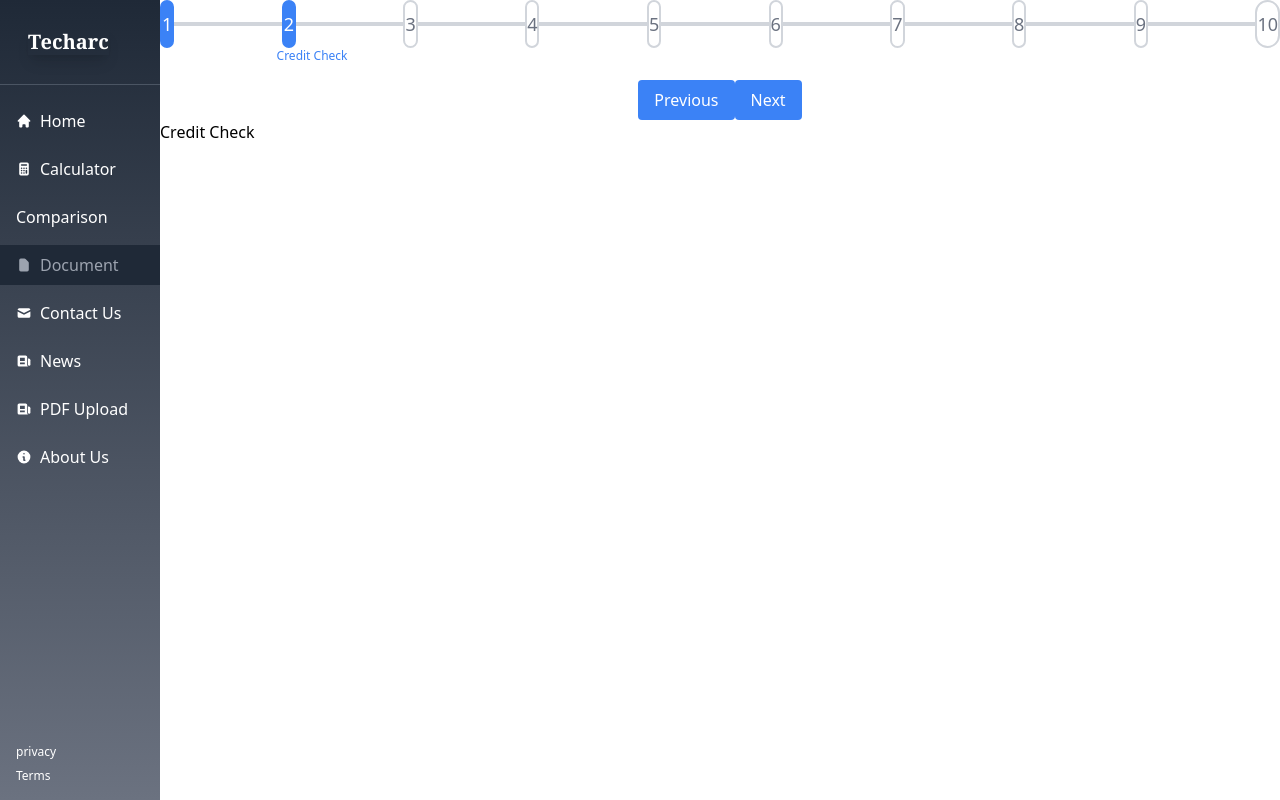
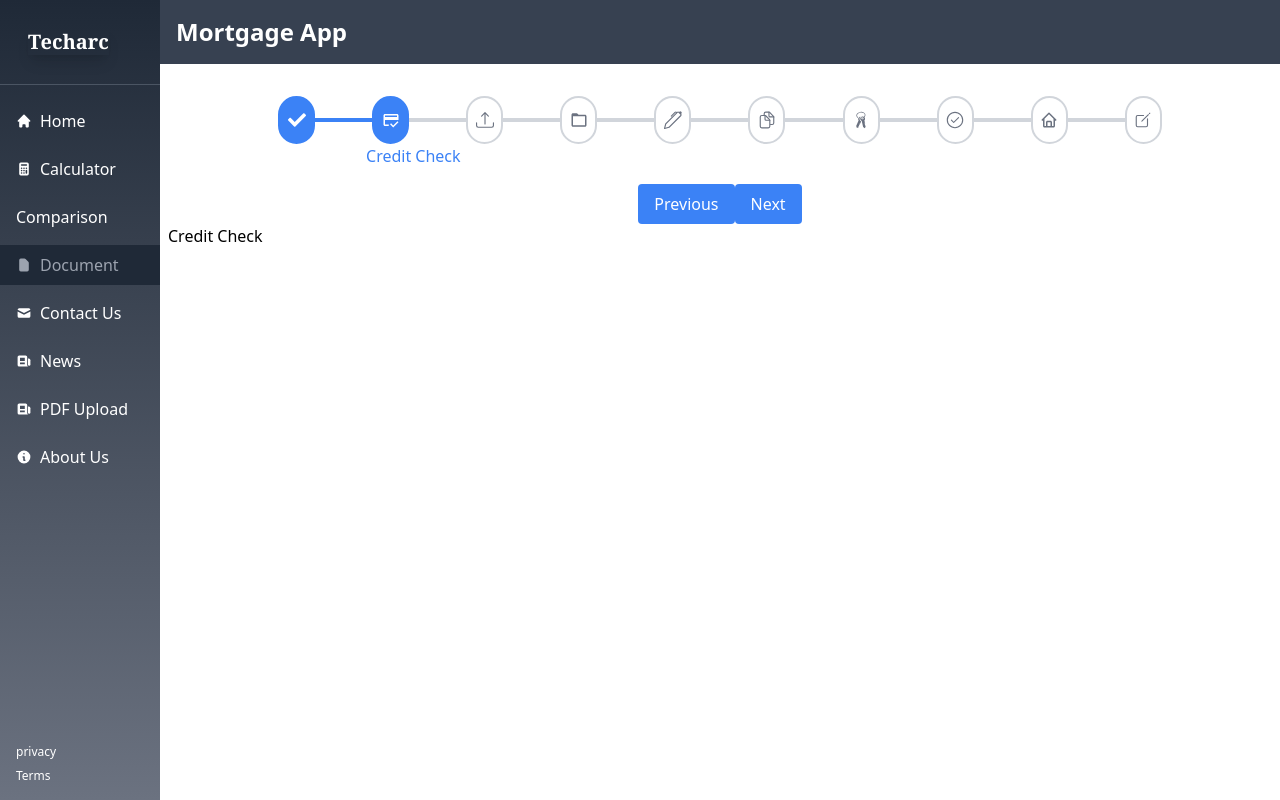
Before and after one commit to Kishan207p/mortgage-app, a React (Vite) app in the folder Frontend/: page /document in a window 1280 px wide. Both pictures are taken after a click on the button "Next". Built offline with nearby package versions, Linux system fonts and the light colour scheme.

Commit message:
progress

```diff
--- a/Frontend/src/components/step.tsx
+++ b/Frontend/src/components/step.tsx
@@ -1,4 +1,12 @@
-import React from "react";
+import React, { useState } from "react";
+import { IoCreateOutline, IoDocumentsOutline } from "react-icons/io5";
+import { FaCheck } from "react-icons/fa";
+import { MdCreditScore } from "react-icons/md";
+import { BsUpload, BsPen } from "react-icons/bs";
+import { BiFolder } from "react-icons/bi";
+import { GiHouseKeys } from "react-icons/gi";
+import { GoIssueClosed } from "react-icons/go";
+import { BiHome } from "react-icons/bi";
 
 interface StepProps {
   currentStep: number;
@@ -7,33 +15,106 @@ interface StepProps {
   handlePrevious: () => void;
 }
 
-const Steps: React.FC<StepProps> = ({ currentStep, steps, handleNext, handlePrevious }) => {
+const ioCreateArray: JSX.Element[] = [
+  <IoCreateOutline />,
+  <MdCreditScore />,
+  <BsUpload />,
+  <BiFolder />,
+  <BsPen />,
+  <IoDocumentsOutline />,
+  <GiHouseKeys />,
+  <GoIssueClosed />,
+  <BiHome />,
+  <IoCreateOutline />,
+];
+
+const Steps: React.FC<StepProps> = ({
+  currentStep,
+  steps,
+  handleNext,
+  handlePrevious,
+}) => {
+  const [completedSteps, setCompletedSteps] = useState<number[]>([]);
+
+  const toggleCompletion = (index: number) => {
+    if (completedSteps.includes(index)) {
+      setCompletedSteps(completedSteps.filter((step) => step !== index));
+    } else {
+      setCompletedSteps([...completedSteps, index]);
+    }
+  };
+
+  const handlePreviousStep = () => {
+    // If the current step was marked as completed, unmark it
+    if (completedSteps.includes(currentStep)) {
+      setCompletedSteps(completedSteps.filter((step) => step !== currentStep));
+    }
+    handlePrevious();
+  };
+
   return (
     <div className="flex flex-col items-center">
-      <div className="flex items-center justify-between w-full">
-        {steps.map((step, index) => (
+      <div className="flex items-center justify-between w-4/5">
+        {steps.map((_step, index) => (
           <React.Fragment key={index}>
-            <div className={`w-12 h-12 flex items-center justify-center rounded-full border-2 ${index <= currentStep ? 'bg-blue-500 border-blue-500' : 'border-gray-300'}`}>
-              <span className={`text-lg ${index <= currentStep ? 'text-white' : 'text-gray-500'}`}>{index + 1}</span>
+            <div
+              className={`w-7/12 h-12 flex items-center justify-center rounded-full border-2 ${
+                index <= currentStep
+                  ? "bg-blue-500 border-blue-500"
+                  : "border-gray-300"
+              }`}
+              onClick={() => toggleCompletion(index)}
+            >
+              <span
+                className={`text-lg ${
+                  index <= currentStep ? "text-white" : "text-gray-500"
+                }`}
+              >
+                {completedSteps.includes(index) ? (
+                  <FaCheck />
+                ) : (
+                  ioCreateArray[index]
+                )}
+              </span>
             </div>
             {index !== steps.length - 1 && (
-              <div className="h-1 w-full bg-gray-300"></div>
+              <div
+                className={`h-1 w-full ${
+                  index + 1 <= currentStep ? "bg-blue-500" : "bg-gray-300"
+                }`}
+              ></div>
             )}
           </React.Fragment>
         ))}
       </div>
-      <div className="flex items-center justify-between w-full">
+      <div className="flex items-center justify-between w-4/5">
         {steps.map((step, index) => (
-          <span key={index} className={`text-xs ${index === currentStep ? 'text-blue-500' : 'text-gray-500'}`}>
-            {index === currentStep ? step.name : ''}
+          <span
+            key={index}
+            className={`text-center ${
+              index === currentStep ? "text-blue-500" : "text-gray-500"
+            }`}
+          >
+            {index === currentStep ? step.name : ""}
           </span>
         ))}
       </div>
       <div className="mt-4">
-        <button className="px-4 py-2 bg-blue-500 text-white rounded" onClick={handlePrevious} disabled={currentStep === 0}>
+        <button
+          className="px-4 py-2 bg-blue-500 text-white rounded"
+          onClick={handlePreviousStep}
+          disabled={currentStep === 0}
+        >
           Previous
         </button>
-        <button className="px-4 py-2 bg-blue-500 text-white rounded" onClick={handleNext} disabled={currentStep === steps.length - 1}>
+        <button
+          className="px-4 py-2 bg-blue-500 text-white rounded"
+          onClick={() => {
+            toggleCompletion(currentStep);
+            handleNext();
+          }}
+          disabled={currentStep === steps.length - 1}
+        >
           Next
         </button>
       </div>
--- a/Frontend/src/pages/DocumentPage.tsx
+++ b/Frontend/src/pages/DocumentPage.tsx
@@ -1,17 +1,18 @@
 // DocumentPage.tsx
-import React, { useState } from 'react';
-import Steps from '../components/step';
-import CreateApplication from '../components/phases/CreateApplication';
-import CreditCheck from '../components/phases/CreditCheck';
-import UploadDocuments from '../components/phases/UploadDocuments';
-import LoanProcessing from '../components/phases/LoanProcessing';
-import Underwriting from '../components/phases/Underwriting';
-import RiskAssessment from '../components/phases/RiskAssessment';
-import ConditionallyApproved from '../components/phases/ConditionallyApproved';
-import ClearToClose from '../components/phases/ClearToClose';
-import Closing from '../components/phases/Closing';
-import LoanFunded from '../components/phases/LoanFunded';
+import React, { useState } from "react";
+import Steps from "../components/step";
+import CreateApplication from "../components/phases/CreateApplication";
+import CreditCheck from "../components/phases/CreditCheck";
+import UploadDocuments from "../components/phases/UploadDocuments";
+import LoanProcessing from "../components/phases/LoanProcessing";
+import Underwriting from "../components/phases/Underwriting";
+import RiskAssessment from "../components/phases/RiskAssessment";
+import ConditionallyApproved from "../components/phases/ConditionallyApproved";
+import ClearToClose from "../components/phases/ClearToClose";
+import Closing from "../components/phases/Closing";
+import LoanFunded from "../components/phases/LoanFunded";
 import { IoCreateOutline } from "react-icons/io5";
+import Header from "../components/Header";
 
 const DocumentPage: React.FC = () => {
   //const navigate = useNavigate();
@@ -22,10 +23,14 @@ const DocumentPage: React.FC = () => {
     { path: "/loan-processing", name: "Loan Processing", completed: false },
     { path: "/underwriting", name: "Underwriting", completed: false },
     { path: "/risk-assessment", name: "Risk Assessment", completed: false },
-    { path: "/conditionally-approved", name: "Conditionally Approved", completed: false },
+    {
+      path: "/conditionally-approved",
+      name: "Conditionally Approved",
+      completed: false,
+    },
     { path: "/clear-to-close", name: "Clear To Close", completed: false },
     { path: "/closing", name: "Closing", completed: false },
-    { path: "/loan-funded", name: "Loan Funded", completed: false }
+    { path: "/loan-funded", name: "Loan Funded", completed: false },
   ]);
 
   const [currentStep, setCurrentStep] = useState(0);
@@ -50,6 +55,8 @@ const DocumentPage: React.FC = () => {
 
   return (
     <>
+      <Header />
+      <div className="container mx-auto px-2 py-8">
         <Steps
           currentStep={currentStep}
           steps={steps}
@@ -66,6 +73,7 @@ const DocumentPage: React.FC = () => {
         {currentStep === 7 && <ClearToClose />}
         {currentStep === 8 && <Closing />}
         {currentStep === 9 && <LoanFunded />}
+      </div>
     </>
   );
 };
```
Lines whose indentation alone changed are shown as unchanged.
